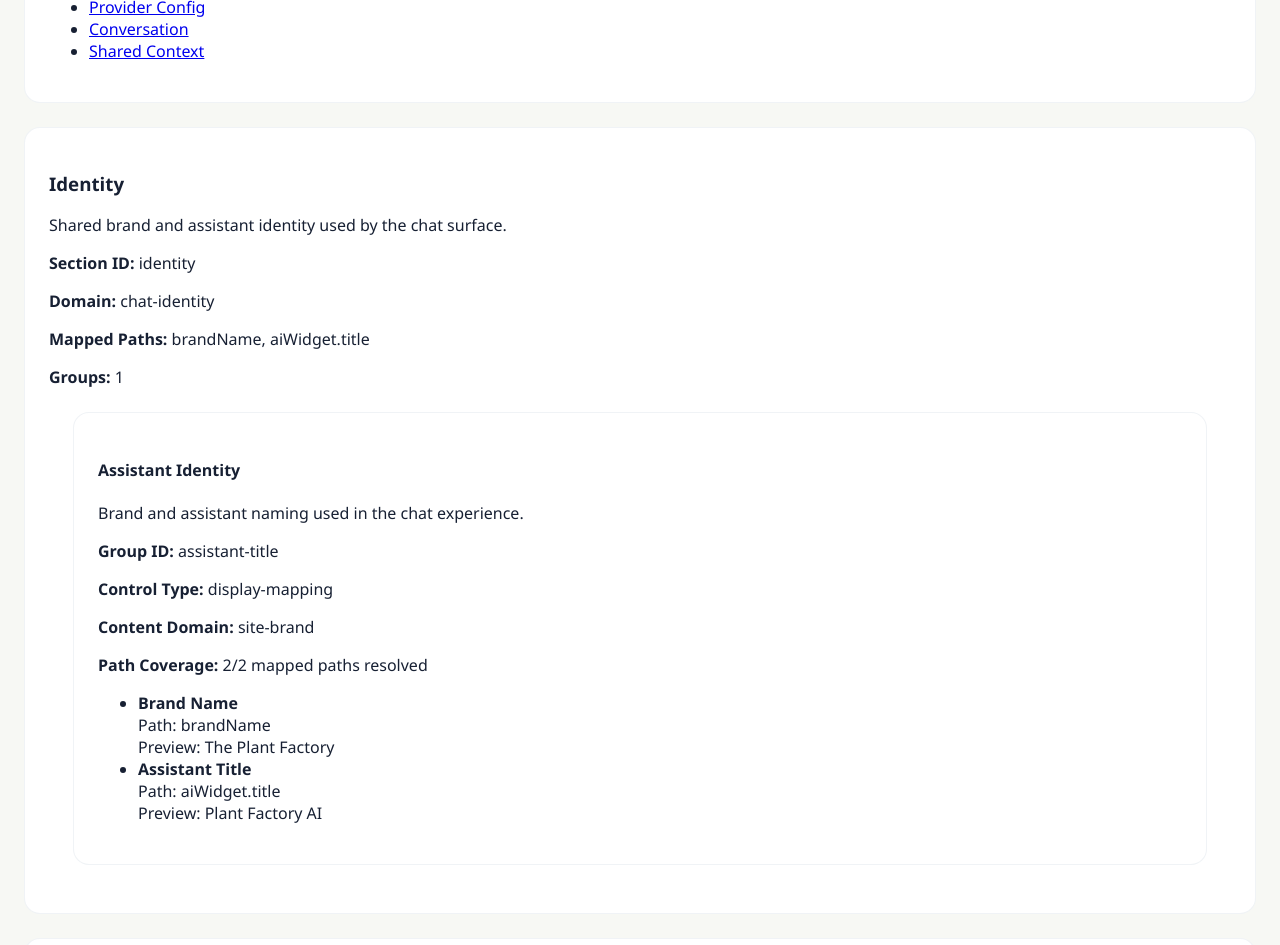
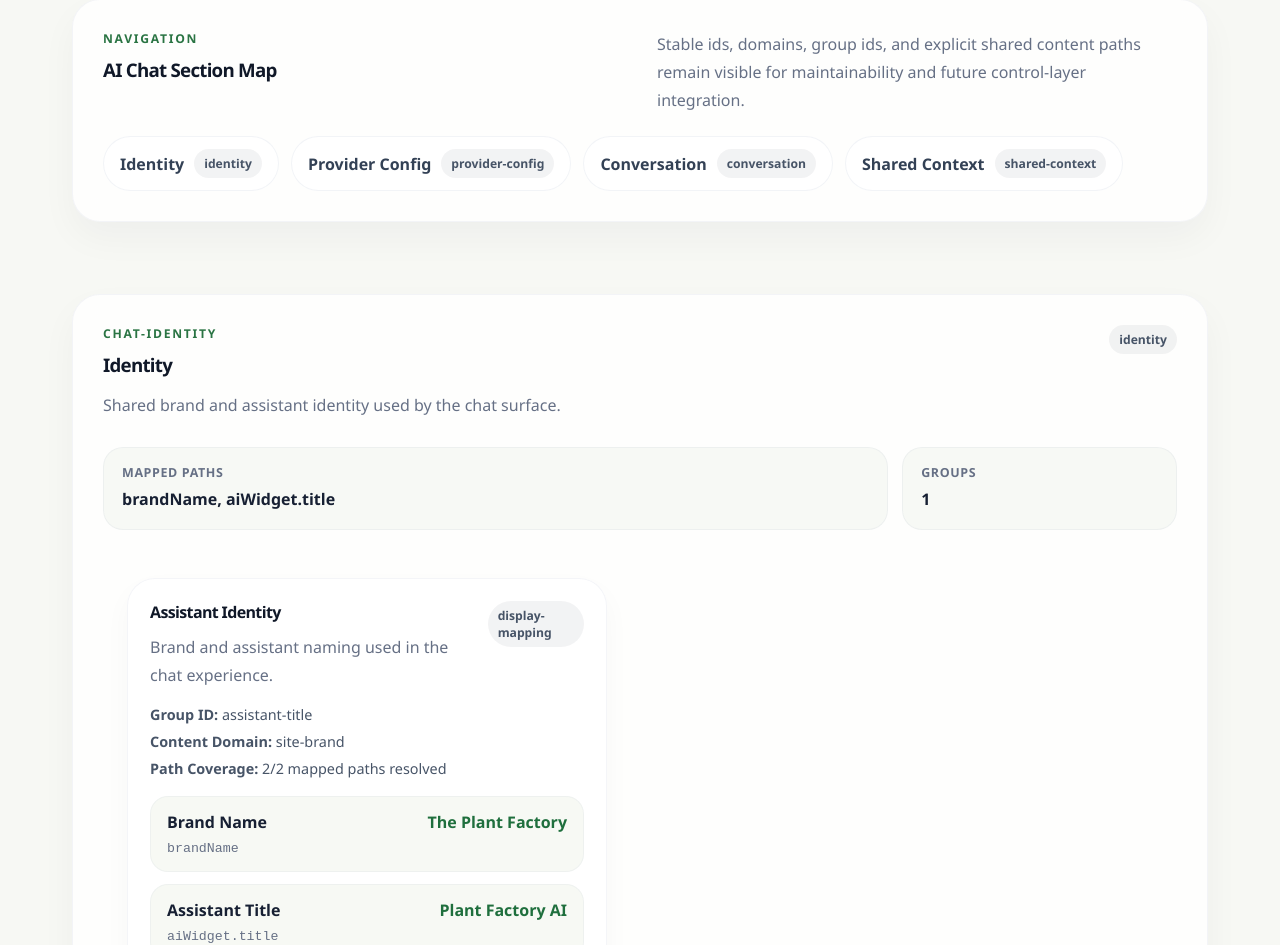
Before and after one commit to satapolceo/the-plant-factory-web, a React (Vite) app: page / in a window 1280 px wide. Shown: the part 5400-6345 px from the top of the page. Built offline with nearby package versions, Linux system fonts and the light colour scheme.

Commit message:
Align AI chat panel visuals with system

```diff
--- a/src/chat/AIChatPanel.jsx
+++ b/src/chat/AIChatPanel.jsx
@@ -84,11 +84,14 @@ function getPathCountSummary(content, paths) {
 
 function ChatPanelNav({ sections }) {
   return (
-    <nav aria-label="AI chat sections">
-      <ul>
+    <nav className="chat-panel__nav" aria-label="AI chat sections">
+      <ul className="chat-panel__nav-list">
         {sections.map((section) => (
           <li key={section.id}>
-            <a href={`#chat-section-${section.id}`}>{section.label}</a>
+            <a className="chat-panel__nav-link" href={`#chat-section-${section.id}`}>
+              <span className="chat-panel__nav-label">{section.label}</span>
+              <span className="chat-panel__nav-id">{section.id}</span>
+            </a>
           </li>
         ))}
       </ul>
@@ -100,32 +103,44 @@ function ChatFieldRow({ field, content }) {
   const value = getValueAtPath(content, field.path);
 
   return (
-    <li>
-      <strong>{field.label}</strong>
-      <div>Path: {field.path}</div>
-      <div>Preview: {renderValuePreview(field.path, value, field.preview)}</div>
+    <li className="chat-panel__field-row">
+      <div className="chat-panel__field-topline">
+        <strong className="chat-panel__field-label">{field.label}</strong>
+        <span className="chat-panel__field-preview">
+          {renderValuePreview(field.path, value, field.preview)}
+        </span>
+      </div>
+      <code className="chat-panel__field-path">{field.path}</code>
     </li>
   );
 }
 
 function ChatGroupCard({ sectionId, group, content }) {
   return (
-    <section aria-labelledby={`chat-group-${sectionId}-${group.id}`}>
-      <h4 id={`chat-group-${sectionId}-${group.id}`}>{group.label}</h4>
-      <p>{group.description}</p>
-      <p>
+    <section className="chat-panel__group-card" aria-labelledby={`chat-group-${sectionId}-${group.id}`}>
+      <div className="chat-panel__group-head">
+        <div>
+          <h4 className="chat-panel__group-title" id={`chat-group-${sectionId}-${group.id}`}>
+            {group.label}
+          </h4>
+          <p className="chat-panel__group-description">{group.description}</p>
+        </div>
+        <span className="chat-panel__group-type">{group.controlType}</span>
+      </div>
+
+      <div className="chat-panel__group-meta">
+        <span>
           <strong>Group ID:</strong> {group.id}
-      </p>
-      <p>
-        <strong>Control Type:</strong> {group.controlType}
-      </p>
-      <p>
+        </span>
+        <span>
           <strong>Content Domain:</strong> {group.contentDomain}
-      </p>
-      <p>
+        </span>
+        <span>
           <strong>Path Coverage:</strong> {getPathCountSummary(content, group.contentPaths)}
-      </p>
-      <ul>
+        </span>
+      </div>
+
+      <ul className="chat-panel__field-list">
         {group.fields.map((field) => (
           <ChatFieldRow key={field.id} field={field} content={content} />
         ))}
@@ -136,55 +151,89 @@ function ChatGroupCard({ sectionId, group, content }) {
 
 function ChatSectionCard({ section, content }) {
   return (
-    <section aria-labelledby={`chat-section-${section.id}`}>
-      <h3 id={`chat-section-${section.id}`}>{section.label}</h3>
-      <p>{section.description}</p>
-      <p>
-        <strong>Section ID:</strong> {section.id}
-      </p>
-      <p>
-        <strong>Domain:</strong> {section.domain}
-      </p>
-      <p>
-        <strong>Mapped Paths:</strong> {section.contentPaths.join(", ")}
-      </p>
-      <p>
-        <strong>Groups:</strong> {section.groups.length}
-      </p>
+    <section className="chat-panel__section-card" aria-labelledby={`chat-section-${section.id}`}>
+      <div className="chat-panel__section-head">
+        <div>
+          <p className="chat-panel__eyebrow">{section.domain}</p>
+          <h3 className="chat-panel__section-title" id={`chat-section-${section.id}`}>
+            {section.label}
+          </h3>
+        </div>
+        <span className="chat-panel__section-id">{section.id}</span>
+      </div>
 
+      <p className="chat-panel__section-description">{section.description}</p>
+
+      <div className="chat-panel__meta-grid">
+        <div className="chat-panel__meta-card">
+          <span className="chat-panel__meta-label">Mapped Paths</span>
+          <span className="chat-panel__meta-value">{section.contentPaths.join(", ")}</span>
+        </div>
+        <div className="chat-panel__meta-card">
+          <span className="chat-panel__meta-label">Groups</span>
+          <span className="chat-panel__meta-value">{section.groups.length}</span>
+        </div>
+      </div>
+
+      <div className="chat-panel__group-grid">
         {section.groups.map((group) => (
           <ChatGroupCard key={group.id} sectionId={section.id} group={group} content={content} />
         ))}
+      </div>
     </section>
   );
 }
 
 export default function AIChatPanel() {
   return (
-    <div>
-      <section>
-        <h2>AI Chat Panel</h2>
-        <p>
+    <div className="chat-panel">
+      <div className="chat-panel__shell">
+        <section className="chat-panel__intro">
+          <p className="chat-panel__eyebrow">AI Control Surface</p>
+          <h2 className="chat-panel__title">AI Chat Panel</h2>
+          <p className="chat-panel__lead">
             Structured control map of shared AI chat configuration, provider settings, and website
             context references.
           </p>
-        <p>Assistant: {siteContent.aiWidget.title}</p>
-        <p>Provider: {renderValuePreview("aiWidget.provider", siteContent.aiWidget.provider, "badge")}</p>
-        <p>Mapped sections: {chatSections.length}</p>
+
+          <div className="chat-panel__intro-meta">
+            <div className="chat-panel__intro-card">
+              <span className="chat-panel__meta-label">Assistant</span>
+              <span className="chat-panel__meta-value">{siteContent.aiWidget.title}</span>
+            </div>
+            <div className="chat-panel__intro-card">
+              <span className="chat-panel__meta-label">Provider</span>
+              <span className="chat-panel__meta-value">
+                {renderValuePreview("aiWidget.provider", siteContent.aiWidget.provider, "badge")}
+              </span>
+            </div>
+            <div className="chat-panel__intro-card">
+              <span className="chat-panel__meta-label">Mapped Sections</span>
+              <span className="chat-panel__meta-value">{chatSections.length}</span>
+            </div>
+          </div>
         </section>
 
-      <section>
-        <h3>AI Chat Section Map</h3>
-        <p>
-          Each chat area exposes stable ids, domain references, group ids, and explicit shared
-          content paths for future control-layer integration.
+        <section className="chat-panel__map">
+          <div className="chat-panel__map-head">
+            <div>
+              <p className="chat-panel__eyebrow">Navigation</p>
+              <h3 className="chat-panel__map-title">AI Chat Section Map</h3>
+            </div>
+            <p className="chat-panel__map-copy">
+              Stable ids, domains, group ids, and explicit shared content paths remain visible for
+              maintainability and future control-layer integration.
             </p>
+          </div>
           <ChatPanelNav sections={chatSections} />
         </section>
 
+        <div className="chat-panel__sections">
           {chatSections.map((section) => (
             <ChatSectionCard key={section.id} section={section} content={siteContent} />
           ))}
         </div>
+      </div>
+    </div>
   );
 }
--- a/src/styles/global.css
+++ b/src/styles/global.css
@@ -1385,3 +1385,273 @@ h2 {
     text-align: left;
   }
 }
+
+.chat-panel {
+  max-width: 1240px;
+  margin: 36px auto 80px;
+  padding: 0 28px;
+}
+
+.chat-panel__shell {
+  display: grid;
+  gap: 24px;
+}
+
+.chat-panel__intro,
+.chat-panel__map,
+.chat-panel__section-card,
+.chat-panel__group-card {
+  border: 1px solid rgba(173, 186, 204, 0.14);
+  border-radius: 28px;
+  background: rgba(255, 255, 255, 0.82);
+  box-shadow: 0 16px 36px rgba(15, 23, 42, 0.04);
+  backdrop-filter: blur(12px);
+}
+
+.chat-panel__intro,
+.chat-panel__map,
+.chat-panel__section-card {
+  padding: 30px;
+}
+
+.chat-panel__eyebrow {
+  margin: 0 0 10px;
+  color: #2a7443;
+  font-size: 0.76rem;
+  font-weight: 800;
+  letter-spacing: 0.14em;
+  text-transform: uppercase;
+}
+
+.chat-panel__title,
+.chat-panel__map-title,
+.chat-panel__section-title,
+.chat-panel__group-title {
+  margin: 0;
+  letter-spacing: -0.04em;
+  color: #101828;
+}
+
+.chat-panel__title {
+  font-size: clamp(2rem, 3vw, 3rem);
+}
+
+.chat-panel__lead,
+.chat-panel__map-copy,
+.chat-panel__section-description,
+.chat-panel__group-description {
+  color: #667085;
+  line-height: 1.75;
+}
+
+.chat-panel__lead {
+  max-width: 760px;
+  margin: 14px 0 0;
+}
+
+.chat-panel__intro-meta,
+.chat-panel__meta-grid {
+  display: grid;
+  grid-template-columns: repeat(3, minmax(0, 1fr));
+  gap: 14px;
+  margin-top: 28px;
+}
+
+.chat-panel__intro-card,
+.chat-panel__meta-card {
+  display: grid;
+  gap: 6px;
+  padding: 16px 18px;
+  border-radius: 20px;
+  background: rgba(247, 249, 244, 0.9);
+  border: 1px solid rgba(173, 186, 204, 0.14);
+}
+
+.chat-panel__meta-label {
+  color: #667085;
+  font-size: 0.78rem;
+  font-weight: 700;
+  letter-spacing: 0.05em;
+  text-transform: uppercase;
+}
+
+.chat-panel__meta-value {
+  color: #172033;
+  font-weight: 700;
+  line-height: 1.6;
+}
+
+.chat-panel__map-head,
+.chat-panel__section-head,
+.chat-panel__group-head,
+.chat-panel__field-topline {
+  display: flex;
+  align-items: flex-start;
+  justify-content: space-between;
+  gap: 16px;
+}
+
+.chat-panel__map-copy {
+  max-width: 520px;
+  margin: 0;
+}
+
+.chat-panel__nav-list {
+  display: flex;
+  flex-wrap: wrap;
+  gap: 12px;
+  margin: 22px 0 0;
+  padding: 0;
+  list-style: none;
+}
+
+.chat-panel__nav-link {
+  display: inline-flex;
+  align-items: center;
+  gap: 10px;
+  padding: 12px 16px;
+  border: 1px solid rgba(173, 186, 204, 0.16);
+  border-radius: 999px;
+  background: rgba(255, 255, 255, 0.78);
+  color: #334155;
+  text-decoration: none;
+  transition: border-color 0.2s ease, background-color 0.2s ease, color 0.2s ease, transform 0.2s ease;
+}
+
+.chat-panel__nav-link:hover {
+  transform: translateY(-1px);
+  border-color: rgba(42, 116, 67, 0.24);
+  background: rgba(235, 248, 238, 0.88);
+  color: #1f6f3d;
+}
+
+.chat-panel__nav-label {
+  font-weight: 700;
+}
+
+.chat-panel__nav-id,
+.chat-panel__section-id,
+.chat-panel__group-type {
+  display: inline-flex;
+  align-items: center;
+  justify-content: center;
+  padding: 6px 10px;
+  border-radius: 999px;
+  background: rgba(15, 23, 42, 0.05);
+  color: #475467;
+  font-size: 0.76rem;
+  font-weight: 700;
+}
+
+.chat-panel__sections {
+  display: grid;
+  gap: 24px;
+}
+
+.chat-panel__section-description {
+  margin: 14px 0 0;
+}
+
+.chat-panel__meta-grid {
+  grid-template-columns: minmax(0, 2fr) minmax(180px, 0.7fr);
+}
+
+.chat-panel__group-grid {
+  display: grid;
+  grid-template-columns: repeat(2, minmax(0, 1fr));
+  gap: 18px;
+  margin-top: 24px;
+}
+
+.chat-panel__group-card {
+  padding: 22px;
+  box-shadow: 0 12px 28px rgba(15, 23, 42, 0.03);
+}
+
+.chat-panel__group-description {
+  margin: 10px 0 0;
+}
+
+.chat-panel__group-meta {
+  display: grid;
+  gap: 8px;
+  margin-top: 16px;
+  color: #475467;
+  font-size: 0.9rem;
+}
+
+.chat-panel__field-list {
+  display: grid;
+  gap: 12px;
+  margin: 18px 0 0;
+  padding: 0;
+  list-style: none;
+}
+
+.chat-panel__field-row {
+  padding: 14px 16px;
+  border-radius: 18px;
+  background: rgba(247, 249, 244, 0.92);
+  border: 1px solid rgba(173, 186, 204, 0.12);
+}
+
+.chat-panel__field-label {
+  color: #172033;
+}
+
+.chat-panel__field-preview {
+  margin-left: auto;
+  color: #1f6f3d;
+  font-weight: 700;
+  text-align: right;
+}
+
+.chat-panel__field-path {
+  display: inline-block;
+  margin-top: 8px;
+  color: #667085;
+  font-size: 0.83rem;
+  word-break: break-word;
+}
+
+@media (max-width: 767px) {
+  .chat-panel {
+    margin: 18px auto 56px;
+    padding: 0 16px;
+  }
+
+  .chat-panel__intro,
+  .chat-panel__map,
+  .chat-panel__section-card {
+    padding: 22px;
+    border-radius: 24px;
+  }
+
+  .chat-panel__intro-meta,
+  .chat-panel__meta-grid,
+  .chat-panel__group-grid {
+    grid-template-columns: 1fr;
+  }
+
+  .chat-panel__map-head,
+  .chat-panel__section-head,
+  .chat-panel__group-head,
+  .chat-panel__field-topline {
+    flex-direction: column;
+    align-items: flex-start;
+  }
+
+  .chat-panel__nav-list {
+    flex-direction: column;
+  }
+
+  .chat-panel__nav-link {
+    justify-content: space-between;
+    width: 100%;
+  }
+
+  .chat-panel__field-preview {
+    margin-left: 0;
+    text-align: left;
+  }
+}
```
Lines whose indentation alone changed are shown as unchanged.
